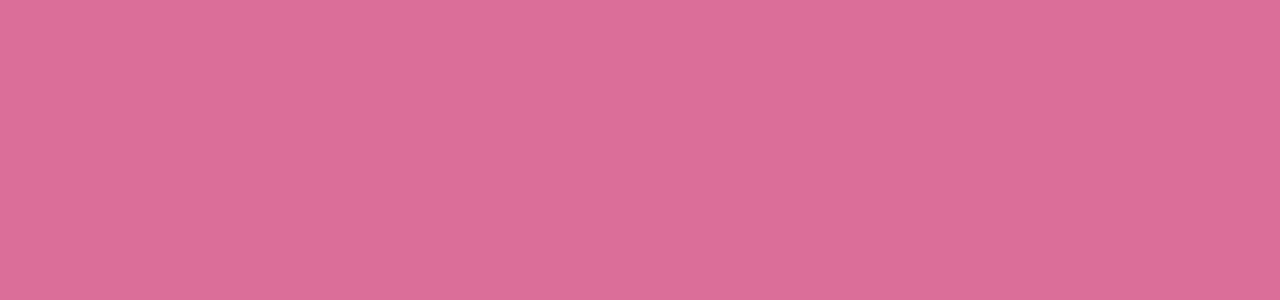
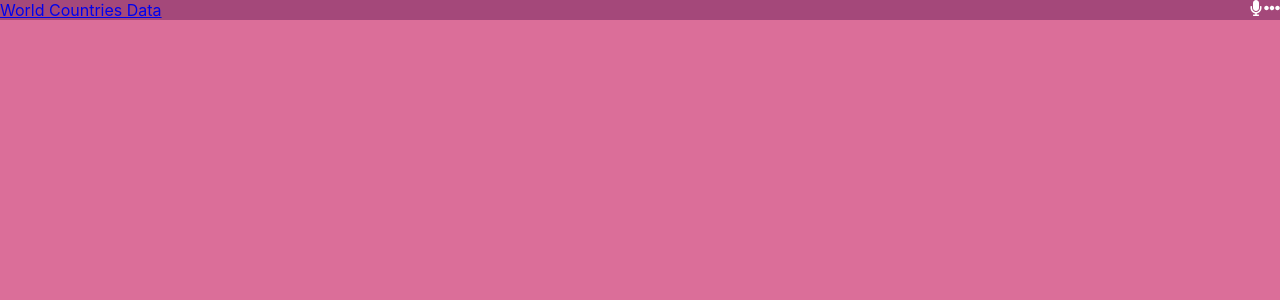
Before and after one commit to edi-sipka/Continents_Data, a React (Create React App) app: page /1/1 in a window 1280 px wide. Before the commit this address had no page. Shown: the top 300 px of the page. Built offline with nearby package versions, Linux system fonts and the light colour scheme.

Commit message:
Link and Navlink add

```diff
--- a/src/App.js
+++ b/src/App.js
@@ -5,9 +5,11 @@ import React from 'react';
 import MainPage from './MainPage/MainPage';
 import Countries from './components/Countries';
 import { Route, Routes } from 'react-router-dom';
+import Navbar from './components/Navbar';
 function App() {
   return (
     <div className="app">
+      <Navbar />
       <Routes>
         <Route path="/" element={<MainPage />} />
         <Route path="/MainPage/:idName" element={<Countries />} />
--- a/src/MainPage/MainPage.js
+++ b/src/MainPage/MainPage.js
@@ -4,7 +4,7 @@ import React, { useEffect } from 'react';
 import { useSelector, useDispatch } from 'react-redux';
 import { fetchCountries } from '../Redux/reducers';
 import Continents from '../components/Continents';
-import world from '../Images/Continents.svg';
+import world from '../Image/Continents.svg';
 import './MainPage.css';
 
 function MainPage() {
@@ -15,6 +15,7 @@ function MainPage() {
   }, []);
   return (
     <div className="main">
+      <h2>Continents Data</h2>
       <img src={world} />
 
       <Continents />
--- a/src/Redux/reducers.js
+++ b/src/Redux/reducers.js
@@ -19,12 +19,12 @@ const countryReducers = (state = initialState, action) => {
   }
 };
 
-export const fetchCountries = createAsyncThunk(FETCH_DATA, async () => {
+export const fetchCountries = createAsyncThunk(FETCH_DATA, async (name) => {
   const response = await axios.get(api);
-  return response.data;
+  return response.data.filter((country) => country.region === name);
 });
 export const getList = createAsyncThunk(GET_LIST, async (name) => {
   const response = await axios.get(api);
-  return response.data.filter((country) => country.region == name);
+  return response.data.filter((country) => country.name.common == name);
 });
 export default countryReducers;
--- a/src/components/Continents.js
+++ b/src/components/Continents.js
@@ -4,23 +4,25 @@ import { useSelector, useDispatch } from 'react-redux';
 import { getList } from '../Redux/reducers';
 import continents from '../list/list';
 import { useParams } from 'react-router';
+import { BsFillArrowRightCircleFill } from 'react-icons/bs';
+import { Link } from 'react-router-dom';
 import './Continents.css';
 function Continents() {
   const dispatch = useDispatch();
   const { idName } = useParams();
   const listOfCountries = useSelector((state) => state.countries);
   const countriesList = (name) => {
-    dispatch(getList(name, idName));
+    dispatch(getList(name));
   };
   return (
     <div>
       <div className="section">
         {continents.map(({ id, name, image }) => (
           <li key={id}>
-            {name}
+            <Link to={`${name}`}>{name}</Link>
             <img src={image} />
-            <button onClick={countriesList} type="button">
-              Click here
+            <button onClick={() => countriesList(name)} type="button">
+              <BsFillArrowRightCircleFill />
             </button>
           </li>
         ))}
--- /dev/null
+++ b/src/components/Navbar.css
@@ -0,0 +1,6 @@
+.navigation {
+  background-color: rgba(114, 37, 93, 0.518);
+  display: flex;
+  align-items: center;
+  justify-content: space-between;
+}
--- a/src/components/Navbar.js
+++ b/src/components/Navbar.js
@@ -1,14 +1,20 @@
 /* eslint-disable */
 
 import React from 'react';
-import { Link } from 'react-router-dom';
+import { NavLink } from 'react-router-dom';
+import { FaMicrophone, FaEllipsisH } from 'react-icons/fa';
+import './Navbar.css';
 
 function Navbar() {
   return (
     <div className="navigation">
-      <Link to="/" element>
-        Country
-      </Link>
+      <NavLink to="/" element>
+        World Countries Data
+      </NavLink>
+      <div className="position">
+        <FaMicrophone />
+        <FaEllipsisH />
+      </div>
     </div>
   );
 }
```
Also changed, not shown: src/components/ShowCountries.js (+15 -0 lines), src/Image/Continents.svg (renamed from public/Images/Continents.svg).
